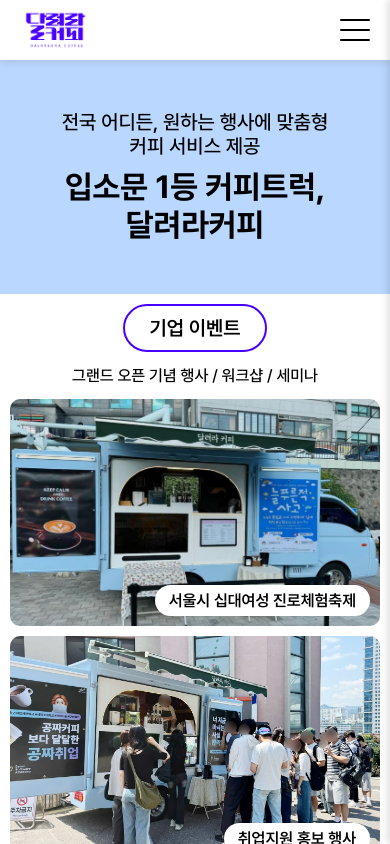
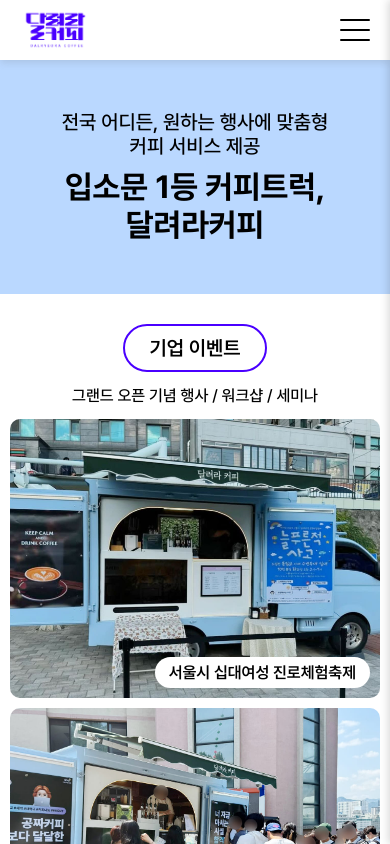
Before and after one commit to comme-modee/dalryeoradcoffee, a React (Create React App) app: page /service in a window 390 px wide. Shown: the top 844 px of the page. Built offline with nearby package versions, Linux system fonts and the light colour scheme.

Commit message:
4th commit

```diff
--- a/src/routes/css/Momo.css
+++ b/src/routes/css/Momo.css
@@ -65,6 +65,9 @@
     }
 }
 @media (max-width: 540px) {
+    .container-momo > .section-1 {
+        padding: 26% 0% 10% 0%;
+    }
     .container-momo > .section-2 .title > p {
         font-size: 1.8rem;
         padding-top: 50px;
--- a/src/routes/css/Service.css
+++ b/src/routes/css/Service.css
@@ -106,11 +106,9 @@
         font-size: 20px;
         padding: 10px 24px;
     }
-
     .container-service > .content > .item > .sub-title {
         font-size: 16px;
     }
-
     .container-service > .content > .item > .img-container {
         flex-direction: column;
         height: 180vw;
@@ -124,6 +122,9 @@
         padding: 0px;
     }
     .container-service > .content {
-        padding: 10px;
+        padding: 30px 10px;
+    }
+    .container-service > .content > .item > .img-container {
+        height: 220vw;
     }
 }
```
